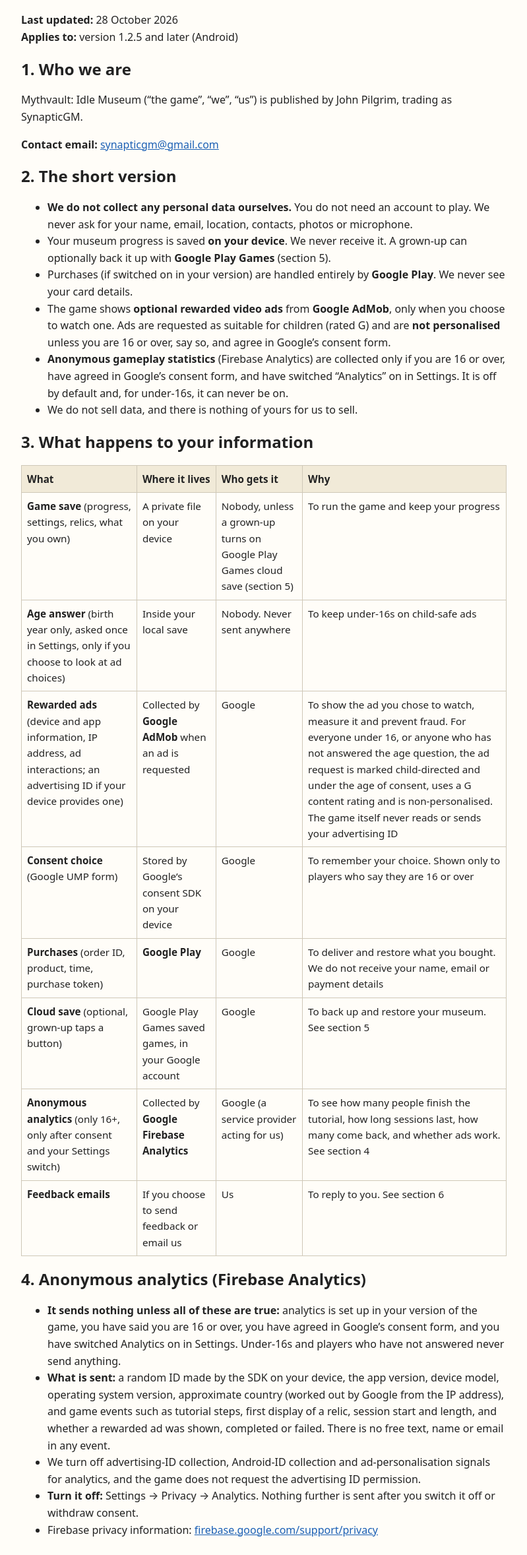
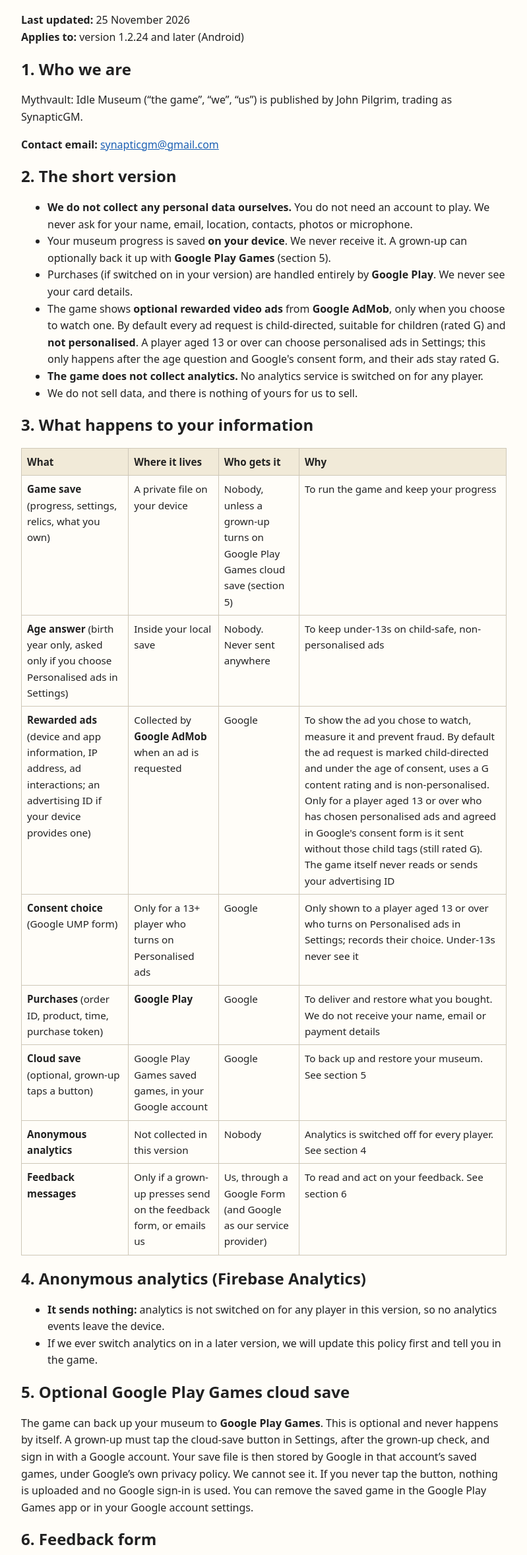
Before and after one commit to synapticgm-lang/synapticgm-lang.github.io, a plain HTML site: page mythvault/privacy/index.html in a window 1280 px wide. Shown: the part 130-2487 px from the top of the page at 66% size, without its empty margins (240-1039 px from the left). Drawn offline with Linux system fonts and the light colour scheme.

Commit message:
Update Mythvault privacy policy: in-game feedback via Google Forms (section 6), 25 Nov 2026

```diff
--- a/mythvault/privacy/index.html
+++ b/mythvault/privacy/index.html
@@ -9,8 +9,8 @@
 <body>
 <p><a href="../../">&larr; Mythvault Games</a></p>
 <h1>Mythvault: Idle Museum – Privacy Policy</h1>
-<p><strong>Last updated:</strong> 28 October 2026<br>
-<strong>Applies to:</strong> version 1.2.5 and later (Android)</p>
+<p><strong>Last updated:</strong> 25 November 2026<br>
+<strong>Applies to:</strong> version 1.2.24 and later (Android)</p>
 
 <h2>1. Who we are</h2>
 <p>Mythvault: Idle Museum (&ldquo;the game&rdquo;, &ldquo;we&rdquo;, &ldquo;us&rdquo;) is published by John Pilgrim, trading as SynapticGM.</p>
@@ -21,8 +21,8 @@
 <li><strong>We do not collect any personal data ourselves.</strong> You do not need an account to play. We never ask for your name, email, location, contacts, photos or microphone.</li>
 <li>Your museum progress is saved <strong>on your device</strong>. We never receive it. A grown-up can optionally back it up with <strong>Google Play Games</strong> (section 5).</li>
 <li>Purchases (if switched on in your version) are handled entirely by <strong>Google Play</strong>. We never see your card details.</li>
-<li>The game shows <strong>optional rewarded video ads</strong> from <strong>Google AdMob</strong>, only when you choose to watch one. Ads are requested as suitable for children (rated G) and are <strong>not personalised</strong> unless you are 16 or over, say so, and agree in Google&rsquo;s consent form.</li>
-<li><strong>Anonymous gameplay statistics</strong> (Firebase Analytics) are collected only if you are 16 or over, have agreed in Google&rsquo;s consent form, and have switched &ldquo;Analytics&rdquo; on in Settings. It is off by default and, for under-16s, it can never be on.</li>
+<li>The game shows <strong>optional rewarded video ads</strong> from <strong>Google AdMob</strong>, only when you choose to watch one. By default every ad request is child-directed, suitable for children (rated G) and <strong>not personalised</strong>. A player aged 13 or over can choose personalised ads in Settings; this only happens after the age question and Google's consent form, and their ads stay rated G.</li>
+<li><strong>The game does not collect analytics.</strong> No analytics service is switched on for any player.</li>
 <li>We do not sell data, and there is nothing of yours for us to sell.</li>
 </ul>
 
@@ -30,39 +30,37 @@
 <table>
 <tr><th>What</th><th>Where it lives</th><th>Who gets it</th><th>Why</th></tr>
 <tr><td><strong>Game save</strong> (progress, settings, relics, what you own)</td><td>A private file on your device</td><td>Nobody, unless a grown-up turns on Google Play Games cloud save (section 5)</td><td>To run the game and keep your progress</td></tr>
-<tr><td><strong>Age answer</strong> (birth year only, asked once in Settings, only if you choose to look at ad choices)</td><td>Inside your local save</td><td>Nobody. Never sent anywhere</td><td>To keep under-16s on child-safe ads</td></tr>
-<tr><td><strong>Rewarded ads</strong> (device and app information, IP address, ad interactions; an advertising ID if your device provides one)</td><td>Collected by <strong>Google AdMob</strong> when an ad is requested</td><td>Google</td><td>To show the ad you chose to watch, measure it and prevent fraud. For everyone under 16, or anyone who has not answered the age question, the ad request is marked child-directed and under the age of consent, uses a G content rating and is non-personalised. The game itself never reads or sends your advertising ID</td></tr>
-<tr><td><strong>Consent choice</strong> (Google UMP form)</td><td>Stored by Google&rsquo;s consent SDK on your device</td><td>Google</td><td>To remember your choice. Shown only to players who say they are 16 or over</td></tr>
+<tr><td><strong>Age answer</strong> (birth year only, asked only if you choose Personalised ads in Settings)</td><td>Inside your local save</td><td>Nobody. Never sent anywhere</td><td>To keep under-13s on child-safe, non-personalised ads</td></tr>
+<tr><td><strong>Rewarded ads</strong> (device and app information, IP address, ad interactions; an advertising ID if your device provides one)</td><td>Collected by <strong>Google AdMob</strong> when an ad is requested</td><td>Google</td><td>To show the ad you chose to watch, measure it and prevent fraud. By default the ad request is marked child-directed and under the age of consent, uses a G content rating and is non-personalised. Only for a player aged 13 or over who has chosen personalised ads and agreed in Google's consent form is it sent without those child tags (still rated G). The game itself never reads or sends your advertising ID</td></tr>
+<tr><td><strong>Consent choice</strong> (Google UMP form)</td><td>Only for a 13+ player who turns on Personalised ads</td><td>Google</td><td>Only shown to a player aged 13 or over who turns on Personalised ads in Settings; records their choice. Under-13s never see it</td></tr>
 <tr><td><strong>Purchases</strong> (order ID, product, time, purchase token)</td><td><strong>Google Play</strong></td><td>Google</td><td>To deliver and restore what you bought. We do not receive your name, email or payment details</td></tr>
 <tr><td><strong>Cloud save</strong> (optional, grown-up taps a button)</td><td>Google Play Games saved games, in your Google account</td><td>Google</td><td>To back up and restore your museum. See section 5</td></tr>
-<tr><td><strong>Anonymous analytics</strong> (only 16+, only after consent and your Settings switch)</td><td>Collected by <strong>Google Firebase Analytics</strong></td><td>Google (a service provider acting for us)</td><td>To see how many people finish the tutorial, how long sessions last, how many come back, and whether ads work. See section 4</td></tr>
-<tr><td><strong>Feedback emails</strong></td><td>If you choose to send feedback or email us</td><td>Us</td><td>To reply to you. See section 6</td></tr>
+<tr><td><strong>Anonymous analytics</strong></td><td>Not collected in this version</td><td>Nobody</td><td>Analytics is switched off for every player. See section 4</td></tr>
+<tr><td><strong>Feedback messages</strong></td><td>Only if a grown-up presses send on the feedback form, or emails us</td><td>Us, through a Google Form (and Google as our service provider)</td><td>To read and act on your feedback. See section 6</td></tr>
 </table>
 
 <h2>4. Anonymous analytics (Firebase Analytics)</h2>
 <ul>
-<li><strong>It sends nothing unless all of these are true:</strong> analytics is set up in your version of the game, you have said you are 16 or over, you have agreed in Google&rsquo;s consent form, and you have switched Analytics on in Settings. Under-16s and players who have not answered never send anything.</li>
-<li><strong>What is sent:</strong> a random ID made by the SDK on your device, the app version, device model, operating system version, approximate country (worked out by Google from the IP address), and game events such as tutorial steps, first display of a relic, session start and length, and whether a rewarded ad was shown, completed or failed. There is no free text, name or email in any event.</li>
-<li>We turn off advertising-ID collection, Android-ID collection and ad-personalisation signals for analytics, and the game does not request the advertising ID permission.</li>
-<li><strong>Turn it off:</strong> Settings &rarr; Privacy &rarr; Analytics. Nothing further is sent after you switch it off or withdraw consent.</li>
-<li>Firebase privacy information: <a href="https://firebase.google.com/support/privacy">firebase.google.com/support/privacy</a></li>
+<li><strong>It sends nothing:</strong> analytics is not switched on for any player in this version, so no analytics events leave the device.</li>
+<li>If we ever switch analytics on in a later version, we will update this policy first and tell you in the game.</li>
 </ul>
 
 <h2>5. Optional Google Play Games cloud save</h2>
 <p>The game can back up your museum to <strong>Google Play Games</strong>. This is optional and never happens by itself. A grown-up must tap the cloud-save button in Settings, after the grown-up check, and sign in with a Google account. Your save file is then stored by Google in that account&rsquo;s saved games, under Google&rsquo;s own privacy policy. We cannot see it. If you never tap the button, nothing is uploaded and no Google sign-in is used. You can remove the saved game in the Google Play Games app or in your Google account settings.</p>
 
 <h2>6. Feedback form</h2>
-<p>Settings &rarr; Send feedback lets you choose a topic and type a message. After a grown-up check it opens a pre-filled email in your own email app, addressed to <a href="mailto:synapticgm@gmail.com">synapticgm@gmail.com</a>. Nothing is sent until you press send in your email app. We receive only what you choose to type, your email address as shown by your email app, and the app version. The device model and Android version are included only if you tick the box.</p>
+<p>Settings &rarr; Send feedback lets you choose a topic and type a message. A grown-up check comes first. The grown-up then presses send and the message goes over a secure (HTTPS) connection to a Google Form that only we can read. Please do not put names, emails or other personal details in the message. We receive only what is typed, the topic, the app version and build number, and the time Google records. The phone model and Android version are included only if you tick the box. We receive no name, email, account, advertising ID or location. You can send at most one message a minute and five a day. If the phone is offline or the send fails, you can use a pre-filled email in your own email app instead; nothing is sent from it until you press send there, and then we also see your email address as shown by your email app. Google processes the form responses as our service provider, under Google&rsquo;s own privacy policy.</p>
 
 <h2>7. Consent and how to change your choice</h2>
-<p>Ad personalisation and analytics are <strong>off by default</strong>. You can turn on personalised ads only after saying you are 16 or over and completing Google&rsquo;s consent form. You can change or withdraw your choices at any time in <strong>Settings &rarr; Privacy</strong>. Declining never stops you playing or watching rewarded ads.</p>
+<p>Ads are <strong>not personalised</strong> unless a player aged 13 or over chooses personalised ads in Settings (Settings → Privacy → Personalised ads, which can be turned off again at any time). Analytics are <strong>off</strong> for every player. Watching a rewarded ad is always optional.</p>
 
 <h2>8. Third parties</h2>
 <table>
 <tr><th>Partner</th><th>Role</th><th>Their privacy information</th></tr>
 <tr><td>Google Play</td><td>App distribution and billing</td><td><a href="https://policies.google.com/privacy">policies.google.com/privacy</a></td></tr>
 <tr><td>Google AdMob and the Google User Messaging Platform</td><td>Rewarded ads and the consent form</td><td><a href="https://policies.google.com/technologies/partner-sites">policies.google.com/technologies/partner-sites</a></td></tr>
-<tr><td>Google Firebase Analytics (only for consenting 16+ players)</td><td>Anonymous analytics</td><td><a href="https://firebase.google.com/support/privacy">firebase.google.com/support/privacy</a></td></tr>
+<tr><td>Google Firebase Analytics</td><td>Not used in this version</td><td><a href="https://firebase.google.com/support/privacy">firebase.google.com/support/privacy</a></td></tr>
+<tr><td>Google Forms</td><td>Receives in-game feedback as our service provider, only when a grown-up presses send</td><td><a href="https://policies.google.com/privacy">policies.google.com/privacy</a></td></tr>
 <tr><td>Google Play Games Services (only if a grown-up turns on cloud save)</td><td>Optional cloud save</td><td><a href="https://policies.google.com/privacy">policies.google.com/privacy</a></td></tr>
 </table>
 <p>We do not sell personal data, and we do not share it with anyone else unless the law requires it. There are no social-media logins and no other ad networks or analytics services in the game.</p>
@@ -77,15 +75,15 @@
 <tr><td>Cloud save (if used)</td><td>In your Google account until you delete it</td></tr>
 <tr><td>Purchase records</td><td>Held by Google Play under its own terms</td></tr>
 <tr><td>Advertising data</td><td>Held by Google under its own retention policy</td></tr>
-<tr><td>Analytics</td><td>Held by Google Firebase for the retention period set in our Firebase project, then deleted or aggregated</td></tr>
-<tr><td>Feedback and support emails</td><td>Kept only as long as needed to deal with your message</td></tr>
+<tr><td>Analytics</td><td>None are collected in this version</td></tr>
+<tr><td>Feedback messages and support emails</td><td>Kept only as long as needed to deal with your message, in a Google Form/Sheet that only we can read (or in our email inbox if you used the email fallback)</td></tr>
 </table>
 
 <h2>11. Children</h2>
-<p>The game is family-friendly and designed to be safe for children. <strong>We do not knowingly collect personal data from anyone, and we do not collect analytics from anyone under 16.</strong> Ads are requested as child-directed, rated G and non-personalised by default. Cloud save, feedback, the privacy-policy link and every real-money purchase sit behind a grown-up check. If you believe a child has sent us personal data, contact us and we will delete it.</p>
+<p>The game is family-friendly and designed to be safe for children. <strong>We do not knowingly collect personal data from anyone, and we do not collect analytics from anyone.</strong> Ads are requested as child-directed, rated G and non-personalised for every player under 13, and for everyone who has not chosen personalised ads. Cloud save, feedback, the privacy-policy link and every real-money purchase sit behind a grown-up check. If you believe a child has sent us personal data, contact us and we will delete it.</p>
 
 <h2>12. Your rights</h2>
-<p>Under UK and EU data protection law you have the right to access, correct and delete your personal data, to restrict or object to processing, to data portability, and to withdraw consent at any time. We hold no personal data about you apart from anything you email us, so most of this you can do yourself: uninstall the game or use <strong>Settings &rarr; Privacy &rarr; Delete my local data</strong>; reset or delete your advertising ID in Android settings; manage your Google account at <a href="https://myaccount.google.com">myaccount.google.com</a>. For anything else, email <a href="mailto:synapticgm@gmail.com">synapticgm@gmail.com</a>.</p>
+<p>Under UK and EU data protection law you have the right to access, correct and delete your personal data, to restrict or object to processing, to data portability, and to withdraw consent at any time. We hold no personal data about you apart from any feedback you send us, so most of this you can do yourself: uninstall the game or use <strong>Settings &rarr; Privacy &rarr; Delete my local data</strong>; reset or delete your advertising ID in Android settings; manage your Google account at <a href="https://myaccount.google.com">myaccount.google.com</a>. For anything else, email <a href="mailto:synapticgm@gmail.com">synapticgm@gmail.com</a>.</p>
 <p>You can complain to the <strong>UK Information Commissioner&rsquo;s Office</strong> (<a href="https://ico.org.uk">ico.org.uk</a>) or your own country&rsquo;s data protection authority.</p>
 
 <h2>13. Security</h2>
```
